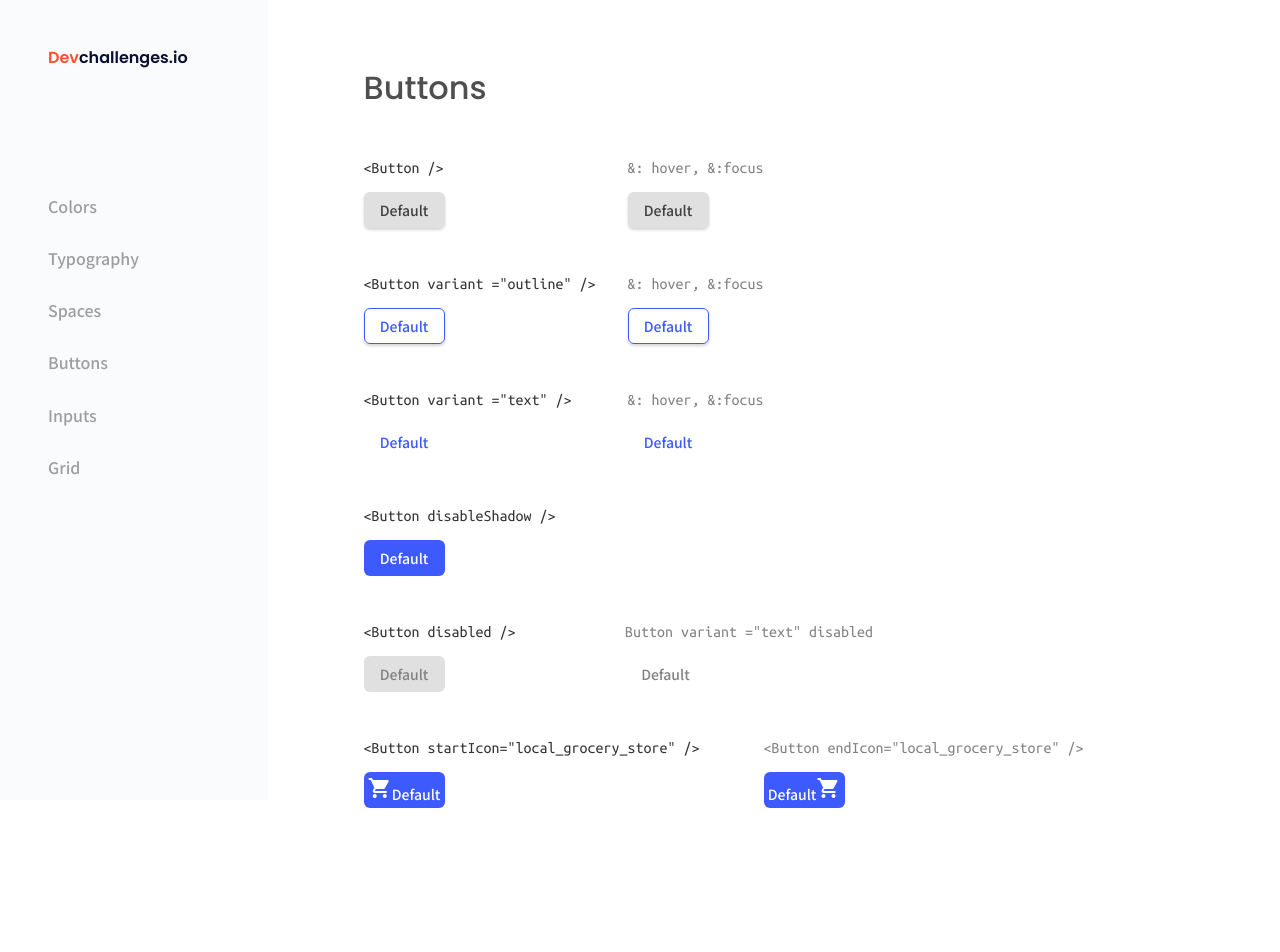
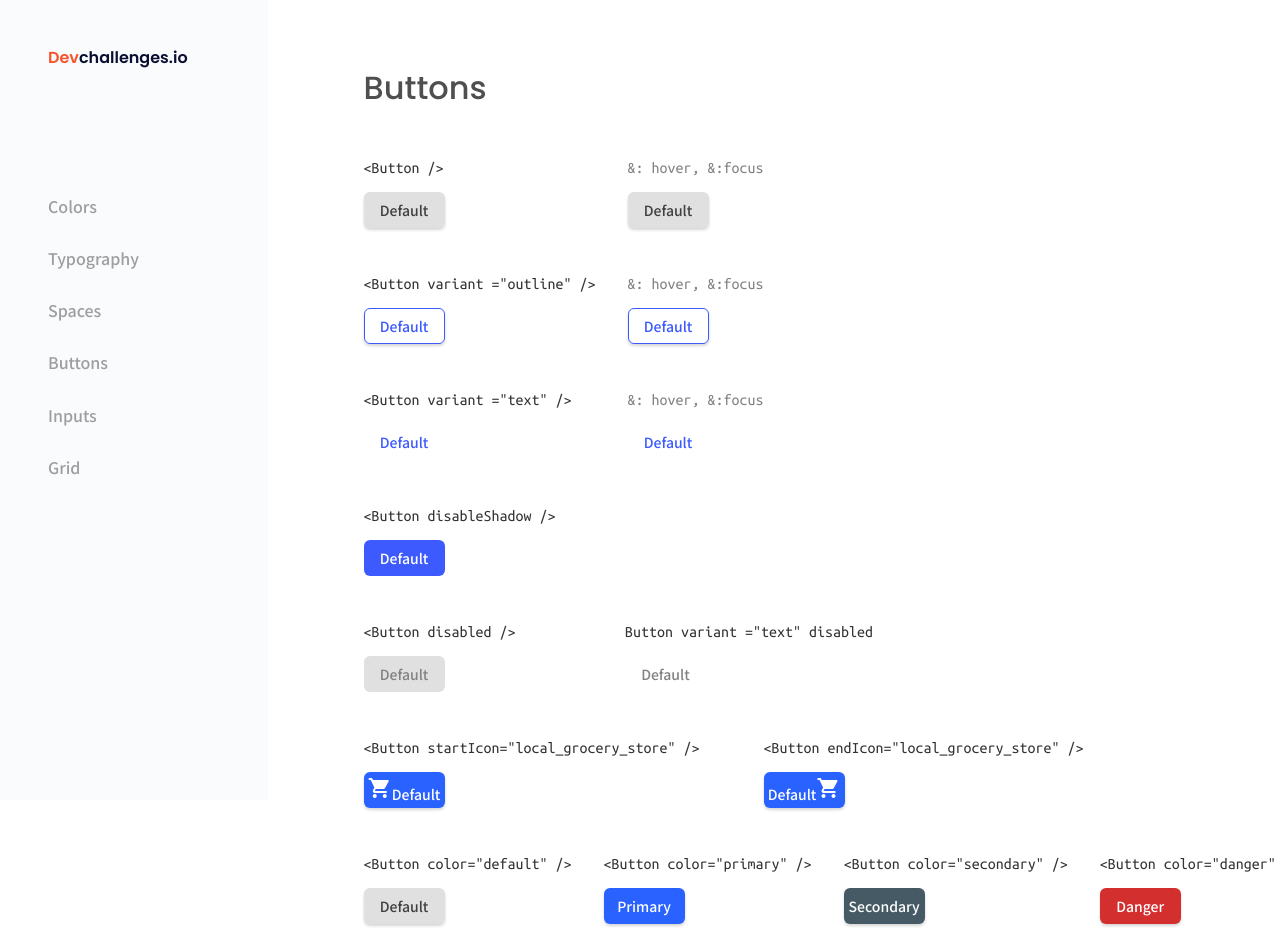
Before and after one commit to FV-Cano/devChallenges, a React (Create React App) app in the folder Front-end/button-component-master/: page / in a window 1280 px wide. Shown: the top 952 px of the page. Before the commit the page ends 888 px from the top, so only its background shows below. Built offline with nearby package versions, Linux system fonts and the light colour scheme.

Commit message:
Colored buttons part 1

```diff
--- a/Front-end/button-component-master/src/App.css
+++ b/Front-end/button-component-master/src/App.css
@@ -17,6 +17,7 @@
 	display: flex;
 	flex-direction: column;
 	padding: 4rem 6rem;
+	width: 100%;
 }
 
 .main h1 {
@@ -39,13 +40,23 @@
 
 .buttonGroups,
 #second {
-	max-width: 100%;
+	max-width: 0.5rem;
 	gap: 1rem;
 }
 
 .buttonGroups,
 #second .group {
 	gap: 4rem;
+	margin-top: 1rem;
+}
+
+.buttonGroups,
+#fourth {
+	max-width: 0.5rem;
+}
+
+.buttonGroups,
+#fourth .group {
 	margin-top: 1rem;
 }
 
--- a/Front-end/button-component-master/src/App.tsx
+++ b/Front-end/button-component-master/src/App.tsx
@@ -54,7 +54,7 @@ function App() {
 							<Button disabled={true} />
 						</div>
 						<div className="disableButton-alt">
-							<p className="alt">Button variant ="text" disabled</p>
+							<p className="name">Button variant ="text" disabled</p>
 							<Button variant="text" disabled={true} />
 						</div>
 					</div>
@@ -65,13 +65,33 @@ function App() {
 							<p className="name">
 								&lt;Button startIcon="local_grocery_store" /&gt;
 							</p>
-							<Button disableShadow={false} startIcon="local_grocery_store" />
+							<Button color="primary" startIcon="local_grocery_store" />
 						</div>
 						<div className="iconButton-alt">
-							<p className="alt">
+							<p className="name">
 								&lt;Button endIcon="local_grocery_store" /&gt;
 							</p>
-							<Button disableShadow={false} endIcon="local_grocery_store" />
+							<Button color="primary" endIcon="local_grocery_store" />
+						</div>
+					</div>
+				</div>
+				<div className="buttonGroups" id="fourth">
+					<div className="group">
+						<div className="defaultButton">
+							<p className="name">&lt;Button color="default" /&gt;</p>
+							<Button />
+						</div>
+						<div className="defaultButton-alt">
+							<p className="name">&lt;Button color="primary" /&gt;</p>
+							<Button color="primary" content="Primary" />
+						</div>
+						<div className="defaultButton">
+							<p className="name">&lt;Button color="secondary" /&gt;</p>
+							<Button color="secondary" content="Secondary" />
+						</div>
+						<div className="defaultButton-alt">
+							<p className="name">&lt;Button color="danger" /&gt;</p>
+							<Button color="danger" content="Danger" />
 						</div>
 					</div>
 				</div>
--- a/Front-end/button-component-master/src/styles/Button.css
+++ b/Front-end/button-component-master/src/styles/Button.css
@@ -62,6 +62,23 @@
 	cursor: not-allowed;
 }
 
+/* * COLORS */
+
+.button.primary {
+	background-color: #2962ff;
+	color: #fff;
+}
+
+.button.secondary {
+	background-color: #455a64;
+	color: #fff;
+}
+
+.button.danger {
+	background-color: #d32f2f;
+	color: #fff;
+}
+
 /* ! || Alt-styles */
 
 /* * DEFAULT-ALT */
```
